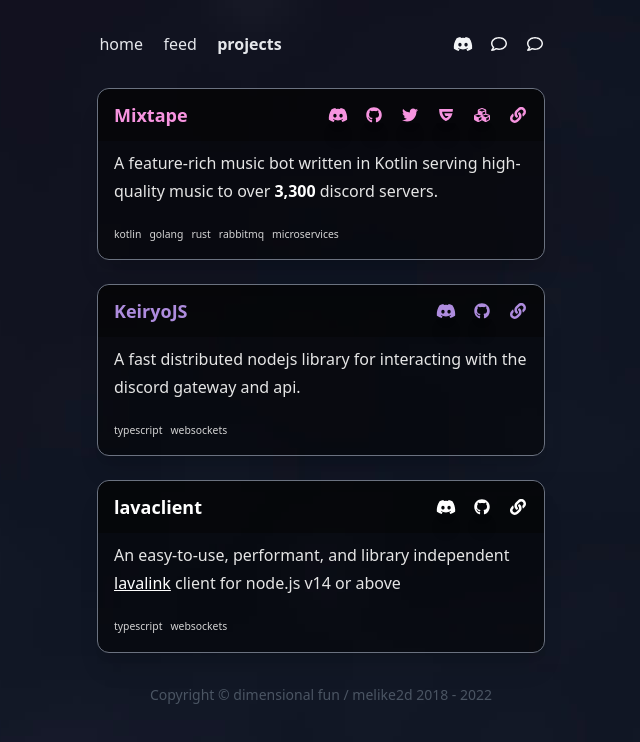
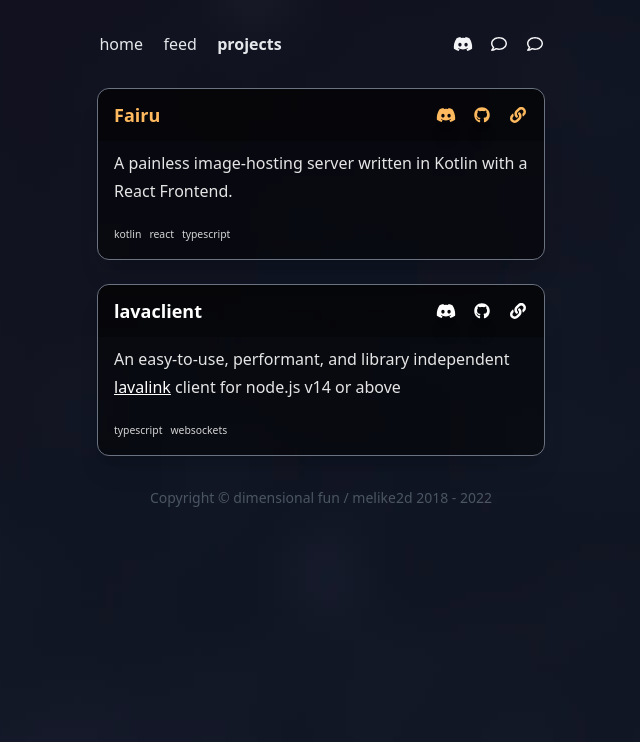
Before and after one commit to viztea/dimensional.fun, a Next.js app: page /projects in a window 1280 px wide. Shown: the top 742 px of the page, without its empty margins (319-959 px from the left). Built offline with nearby package versions, Linux system fonts and the light colour scheme.

Commit message:
chore: update projects list

```diff
--- a/pages/projects.tsx
+++ b/pages/projects.tsx
@@ -15,30 +15,45 @@
 
 export default function Projects() {
 	const projects: Project[] = [
+// 		{
+// 			name: 'Mixtape',
+// 			summary: `
+// **Shutdown indefinitely!**
+
+// A feature-rich music bot written in Kotlin serving high-quality music to over **3,300** discord servers.
+// 			`,
+// 			home: 'https://mixtape.systems/',
+// 			color: '#F794E0' /* '#B963A5' */,
+// 			links: [
+// 				{ Icon: FaDiscord, href: '/discord' },
+// 				{ Icon: FaGithub,  href: 'https://github.com/mixtape-bot' },
+// 				{ Icon: FaTwitter, href: 'https://twitter.com/MixtapeDiscord' },
+// 				{ Icon: FaGuilded, href: 'https://www.guilded.gg/i/Vkby6R72' },
+// 				{ Icon: FaCubes,   href: 'http://mixtape.systems/our-stack' }
+// 			],
+// 			technologies: ['kotlin', 'golang', 'rust', 'rabbitmq', 'microservices']
+// 		},
+// 		{
+// 			name: 'KeiryoJS',
+// 			summary: 'A fast distributed nodejs library for interacting with the discord gateway and api.',
+// 			home: 'https://github.com/KeiryoJS',
+// 			color: '#AE8CDE' /* '#795BA2' */,
+// 			links: [
+// 				{ Icon: FaDiscord, href: '/discord' },
+// 				{ Icon: FaGithub,  href: 'https://github.com/KeiryoJS' }
+// 			],
+// 			technologies: ['typescript', 'websockets']
+// 		},
 		{
-			name: 'Mixtape',
-			summary: 'A feature-rich music bot written in Kotlin serving high-quality music to over **3,300** discord servers.',
-			home: 'https://mixtape.systems/',
-			color: '#F794E0' /* '#B963A5' */,
+			name: 'Fairu',
+			summary: 'A painless image-hosting server written in Kotlin with a React Frontend.',
+			home: "https://img.2d.gay/web",
+			color: '#FFB95E',
 			links: [
 				{ Icon: FaDiscord, href: '/discord' },
-				{ Icon: FaGithub,  href: 'https://github.com/mixtape-bot' },
-				{ Icon: FaTwitter, href: 'https://twitter.com/MixtapeDiscord' },
-				{ Icon: FaGuilded, href: 'https://www.guilded.gg/i/Vkby6R72' },
-				{ Icon: FaCubes,   href: 'http://mixtape.systems/our-stack' }
+				{ Icon: FaGithub, href: 'https://github.com/melike2d/fairu' }
 			],
-			technologies: ['kotlin', 'golang', 'rust', 'rabbitmq', 'microservices']
-		},
-		{
-			name: 'KeiryoJS',
-			summary: 'A fast distributed nodejs library for interacting with the discord gateway and api.',
-			home: 'https://github.com/KeiryoJS',
-			color: '#AE8CDE' /* '#795BA2' */,
-			links: [
-				{ Icon: FaDiscord, href: '/discord' },
-				{ Icon: FaGithub,  href: 'https://github.com/KeiryoJS' }
-			],
-			technologies: ['typescript', 'websockets']
+			technologies: ['kotlin', 'react', 'typescript']
 		},
 		{
 			name: 'lavaclient',
@@ -47,7 +62,7 @@
 			color: '#fff' /* "#795BA2" */,
 			links: [
 				{ Icon: FaDiscord, href: '/discord' },
-				{ Icon: FaGithub,  href: 'https://github.com/lavaclient' }
+				{ Icon: FaGithub, href: 'https://github.com/lavaclient' }
 			],
 			technologies: ['typescript', 'websockets']
 		}
```
